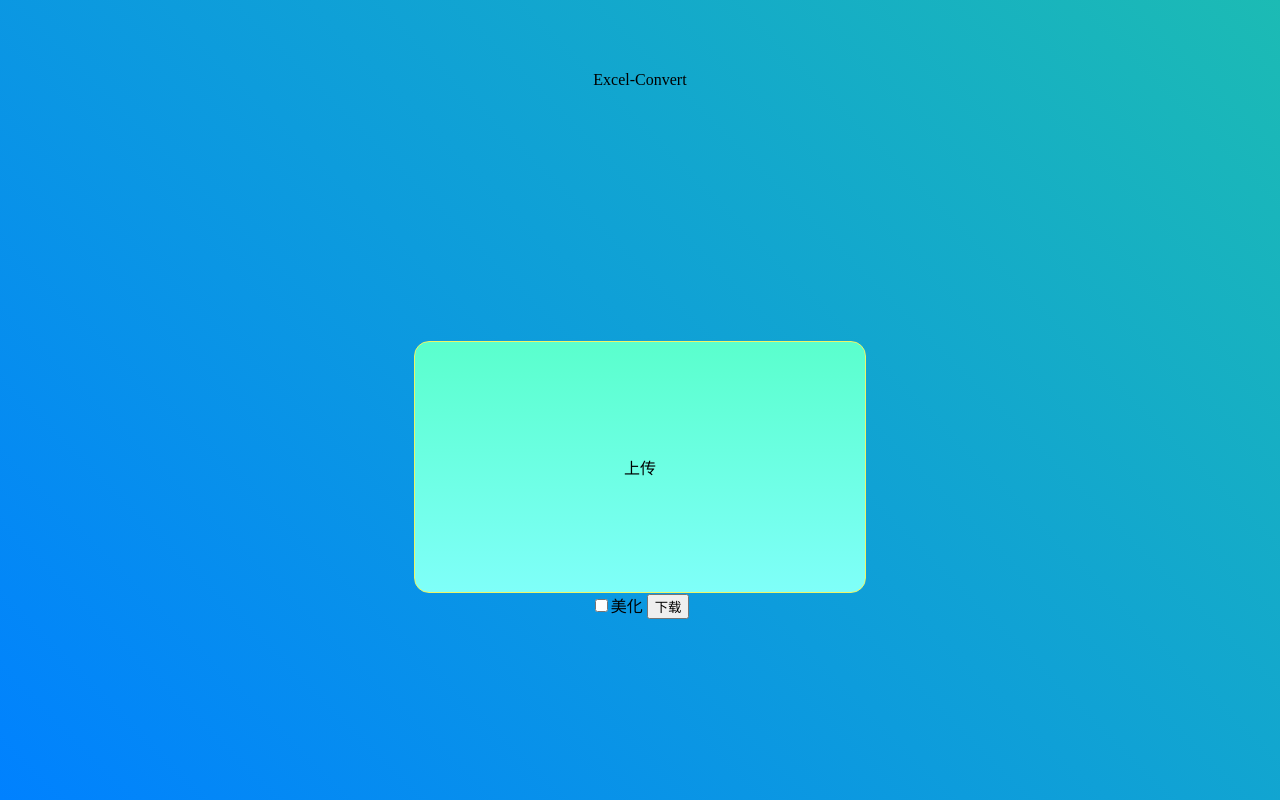
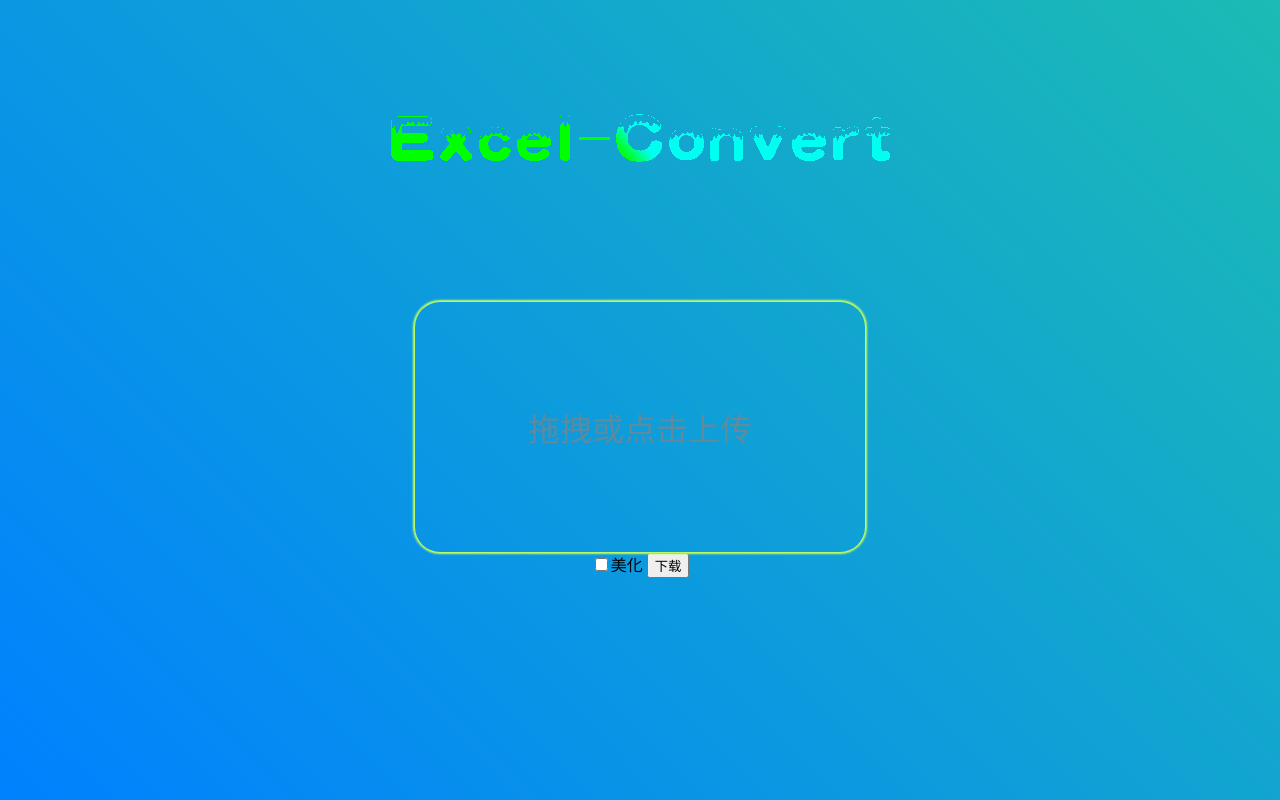
Before and after one commit to kaxifakl/excel-convert, a plain HTML site: page index.html in a window 1280 px wide. Drawn offline with Linux system fonts and the light colour scheme.

Commit message:
添加logo

```diff
--- a/index.css
+++ b/index.css
@@ -15,7 +15,7 @@ body {
 }
 
 #top {
-    height: 20%;
+    height: 35%;
     width: 100%;
     display: flex;
     justify-content: center;
@@ -25,7 +25,7 @@ body {
 
 #content {
     width: 100%;
-    height: 80%;
+    height: 40%;
     display: flex;
     justify-content: center;
     align-items: center;
@@ -37,9 +37,10 @@ body {
     width: 450px;
     height: 250px;
     position: relative;
-    background: linear-gradient(#5affcd, #7ffff9) no-repeat;
-    border: 1px solid rgb(238, 245, 103);
-    border-radius: 15px;
+    box-shadow: 0px 0px 2px 2px #c1ff5d;
+    /* background: linear-gradient(#5affcd, #7ffff9) no-repeat; */
+    /* border: 1px solid rgb(238, 245, 103); */
+    border-radius: 25px;
     /* border: 1px solid black; */
 }
 
@@ -58,3 +59,13 @@ body {
     justify-content: center;
     align-items: center;
 }
+
+#inputFont {
+    font-size: 2em;
+    color: rgba(131, 131, 131, 0.7);
+}
+
+#foot {
+    width: 100%;
+    height: 25%;
+}
--- a/index.html
+++ b/index.html
@@ -13,12 +13,14 @@
     <div id="app">
 
         <div id="top">
-            <div>Excel-Convert</div>
+            <div>
+                <img src="./src/img/logo.png" alt="">
+            </div>
         </div>
         <div id="content">
             <div id="inputContent">
                 <div id="inputImg">
-                    <div>上传</div>
+                    <div id=inputFont>拖拽或点击上传</div>
                 </div>
                 <input id="inputRect" type="file" accept=".xlsx,.xls" @change='inputfile' multiple='multiple'>
             </div>
@@ -27,6 +29,7 @@
                 <input type="button" value="下载" @click='download'>
             </div>
         </div>
+        <div id="foot"></div>
     </div>
 
 
```
Also changed, not shown: src/img/logo.png (added).
